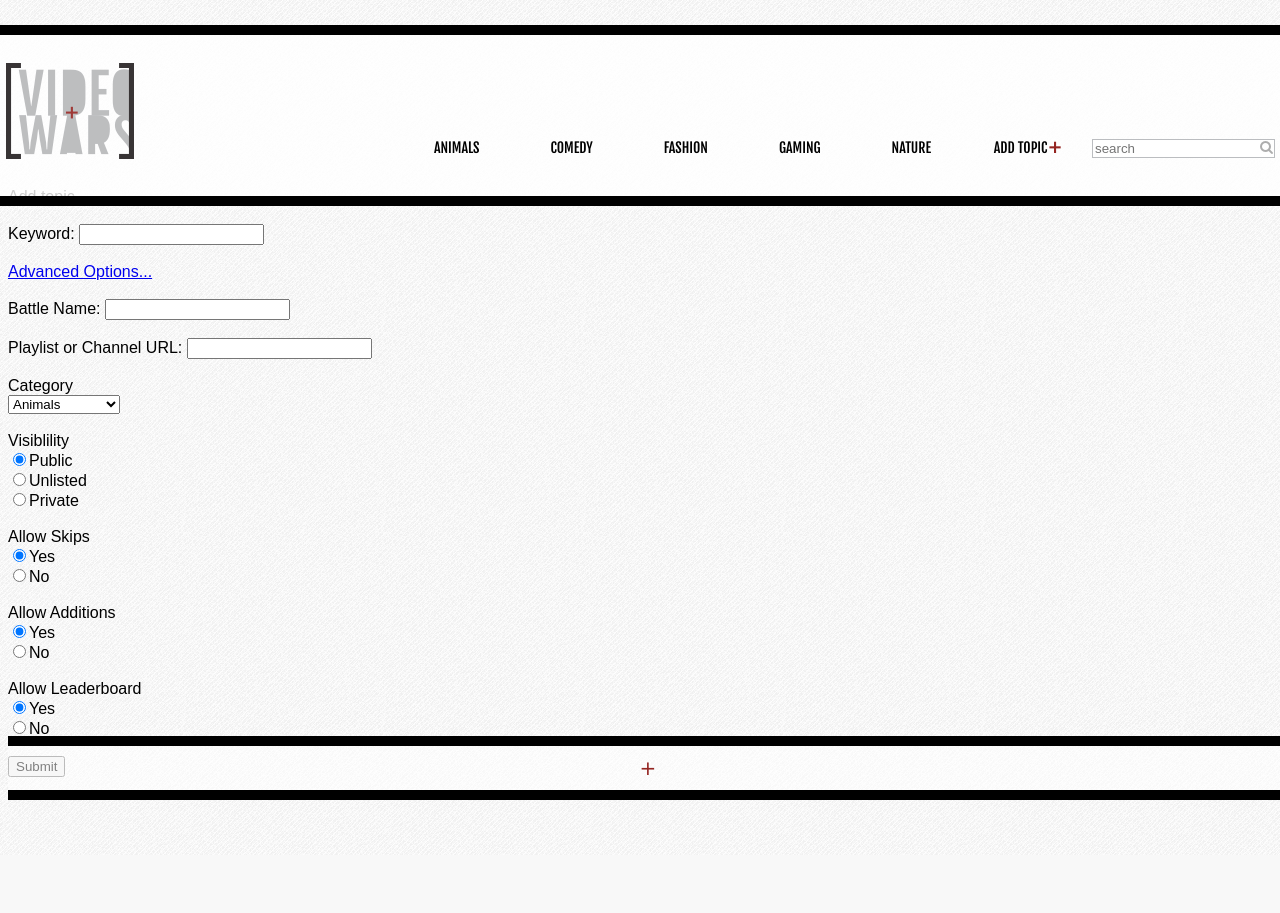
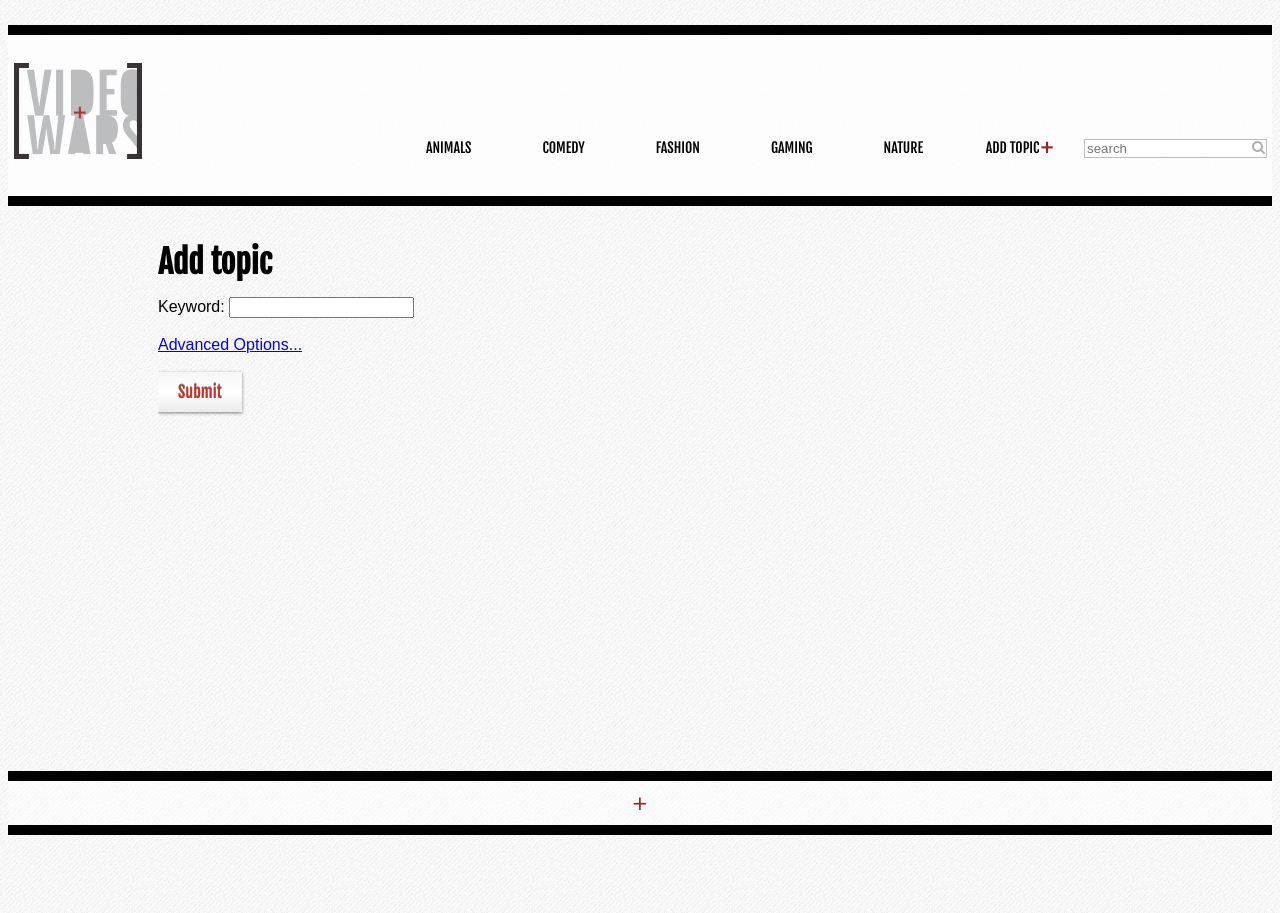
Before and after one commit to peterlongnguyen/VideoWars, a PHP site: page /add_topic.php in a window 1280 px wide. Before the commit the page ends 800 px from the top, so only its background shows below. Run offline with PHP 8.4, Linux system fonts and the light colour scheme; data comes from the database, SQL or seed files in the repository; data that the repository does not hold is empty; a stand-in replaces the project's code that opens the database connection; some libraries are stand-ins or nearby versions.

Commit message:
form treatment + header/footer fix

```diff
--- a/app/add_topic.php
+++ b/app/add_topic.php
@@ -16,13 +16,13 @@
   <?php include('nav.php'); ?>
 </header>
 
-<div id="main">
+<div id="main" class="add_form">
+<h1>Add topic</h1>
 <?php
 
 require_once("config.php");
 require_once("db.php");
 
-echo "Add topic<br /><br />";
 
 $categories = db_fetch("SELECT id, name FROM categories ORDER BY name");
 
@@ -33,7 +33,8 @@ Keyword: <input type="text" name="keyword">
 <br />
 <br />
 
-<a href="#">Advanced Options...</a>
+<a href="#" id="show_advanced">Advanced Options...</a>
+<div id="advanced">
 <br /><br />
 
 Battle Name: <input type="text" name="name">
@@ -69,8 +70,9 @@ Allow Additions<br />
 Allow Leaderboard<br />
 <input type="radio" name="leaderboard" value="1" checked>Yes<br >
 <input type="radio" name="leaderboard" value="0">No
+
+</div>
 <br /><br />
-
 <input type="submit" value="Submit">
 </form>
 </div>
@@ -78,5 +80,12 @@ Allow Leaderboard<br />
   +
 </footer>
 <script src="//ajax.googleapis.com/ajax/libs/jquery/1.9.0/jquery.min.js"></script>
+<script>
+$(document).ready(function() {
+  $('#show_advanced').bind('click', function() {
+    $('#advanced').slideDown();
+  });
+});
+</script>
 </body>
 </html>
--- a/app/assets/css/screen.css
+++ b/app/assets/css/screen.css
@@ -4,7 +4,6 @@ body {
   font-family: sans-serif;
   background: #f0f0f0 url('/assets/img/bg_debut_light.png') 0 0 repeat;
   min-width:1200px;
-  padding-top:180px;
   padding-bottom:70px;
 
 }
@@ -45,17 +44,13 @@ h3{
 
 /* top */
 header {
-  position:fixed;
-  top:0;
-  left:0;
-  right:0;
   padding:5px;
   margin-top: 25px;
   border-top: 10px solid black;
   border-bottom: 10px solid black;
   background: rgba(255, 255, 255, 0.8);
   overflow: hidden;
-  z-index:5;
+  margin-bottom:15px;
 }
 header h1 {
   float:left;
@@ -135,6 +130,7 @@ header nav .q {
 
 #main {
   overflow:hidden;
+  min-height:550px;
 }
 #main.battle {
   text-align: center;
@@ -390,10 +386,87 @@ header nav .q {
   text-transform: uppercase;
   font-size: 24px;
 }
+/* add form */
+#main.add_form {
+  margin-left:150px;
+}
+#main.add_form h1 {
+  margin-bottom:15px;
+}
+#main.add_form #advanced {
+  display:none;
+}
+
+
+#main.add_form input[type="submit"] {
+  font-family: 'Fjalla One', sans-serif;
+  font-size: 16px;
+  color: #c6302b;
+  padding: 10px 20px !important;
+  background: -moz-linear-gradient(
+    top,
+    #f5f5f5 0%,
+    #ffffff 50%,
+    #ebebeb);
+  background: -webkit-gradient(
+    linear, left top, left bottom,
+    from(#f5f5f5),
+    color-stop(0.50, #ffffff),
+    to(#ebebeb));
+  -moz-border-radius: 0px;
+  -webkit-border-radius: 0px;
+  border-radius: 0px;
+  border: 0px solid #000000;
+  -moz-box-shadow:
+    0px 1px 3px rgba(000,000,000,0.5),
+    inset 0px 0px 1px rgba(255,255,255,0.7);
+  -webkit-box-shadow:
+    0px 1px 3px rgba(000,000,000,0.5),
+    inset 0px 0px 1px rgba(255,255,255,0.7);
+  box-shadow:
+    0px 1px 3px rgba(000,000,000,0.5),
+    inset 0px 0px 1px rgba(255,255,255,0.7);
+  text-shadow:
+    0px -1px 0px rgba(000,000,000,0.4),
+    0px 1px 0px rgba(255,255,255,0.3);
+}
+
+#main.add_form input[type="submit"]:hover {
+  font-family: 'Fjalla One', sans-serif;
+  font-size: 16px;
+  color: #c6302b;
+  padding: 10px 20px;
+  background: -moz-linear-gradient(
+    top,
+    #b5b5b5 0%,
+    #ffffff 50%,
+    #b5b5b5);
+  background: -webkit-gradient(
+    linear, left top, left bottom,
+    from(#b5b5b5),
+    color-stop(0.50, #ffffff),
+    to(#b5b5b5));
+  -moz-border-radius: 0px;
+  -webkit-border-radius: 0px;
+  border-radius: 0px;
+  border: 0px solid #000000;
+  -moz-box-shadow:
+    0px 1px 3px rgba(000,000,000,0.5),
+    inset 0px 0px 1px rgba(255,255,255,0.7);
+  -webkit-box-shadow:
+    0px 1px 3px rgba(000,000,000,0.5),
+    inset 0px 0px 1px rgba(255,255,255,0.7);
+  box-shadow:
+    0px 1px 3px rgba(000,000,000,0.5),
+    inset 0px 0px 1px rgba(255,255,255,0.7);
+  text-shadow:
+    0px -1px 0px rgba(000,000,000,0.4),
+    0px 1px 0px rgba(255,255,255,0.3);
+}
+
+
 /* footer */
 footer {
-  position:fixed;
-  bottom:0;
   padding:10px 0;
   width:100%;
   border-top: 10px solid black;
```
